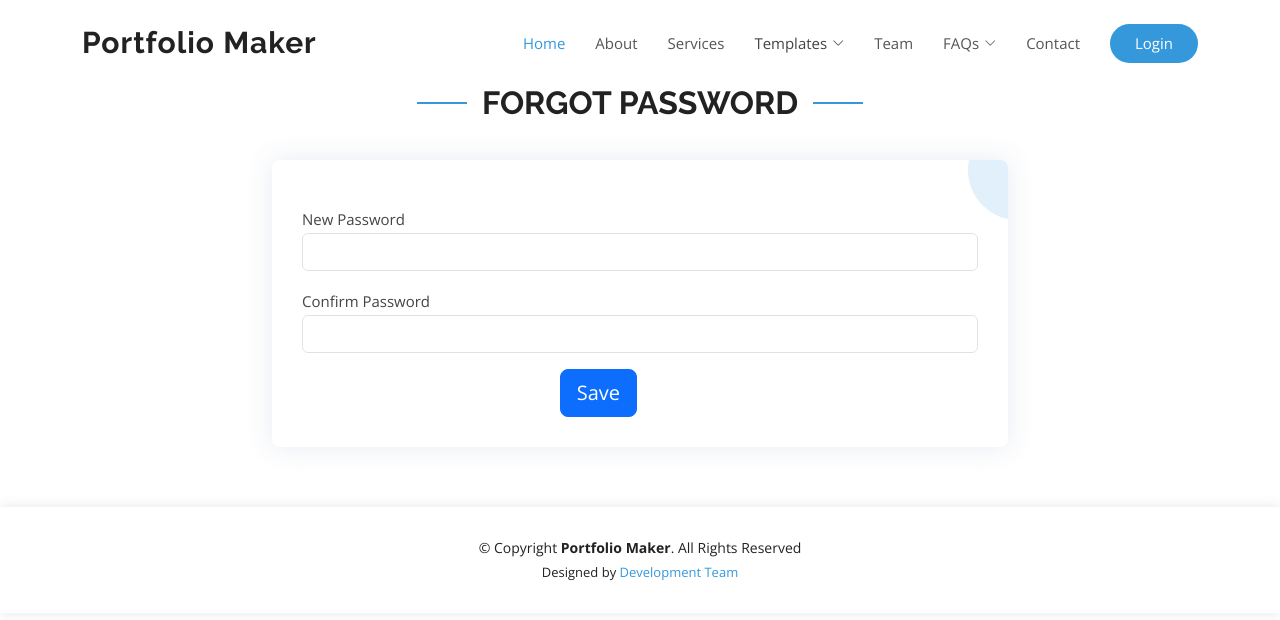
After one commit to Nimisha-Mavar/Portfolio_Maker_BackEnd, a Django app: page /Account/forgot_pass1 in a window 1280 px wide. The commit adds this page. Shown: the top 620 px of the page. Run offline with Django 4.2, Linux system fonts and the light colour scheme; some libraries are stand-ins or nearby versions.

Commit message:
Nidhi/Account/Make_change_password_page

```diff
--- a/Portfolio_Maker/Account/urls.py
+++ b/Portfolio_Maker/Account/urls.py
@@ -4,5 +4,7 @@ from . import views
 urlpatterns = [
     path('login',views.login ,name="Login"),
     path('Register',views.Register, name="Register"),
-    path('Logout',views.logout,name="Logout")
+    path('Logout',views.logout,name="Logout"),
+    path('forgot_password',views.forgot_password,name="forgot_password"),
+    path('forgot_pass1',views.forgot_pass1, name="forgot_pass1")
 ]
--- a/Portfolio_Maker/Account/views.py
+++ b/Portfolio_Maker/Account/views.py
@@ -49,3 +49,9 @@ def login(request):
 def logout(request):
     auth.logout(request)
     return redirect('/')
+
+def forgot_password(request):
+    return render(request, 'forgot_password.html')
+
+def forgot_pass1(request):
+    return render(request, 'forgot_pass1.html')
--- a/Portfolio_Maker/Portfolio_Maker/settings.py
+++ b/Portfolio_Maker/Portfolio_Maker/settings.py
@@ -83,9 +83,9 @@ WSGI_APPLICATION = 'Portfolio_Maker.wsgi.application'
 DATABASES = {
     'default': {
         'ENGINE': 'django.db.backends.postgresql',
-        'NAME': 'Portfolio_Maker',
+        'NAME': 'register',
         'USER': 'postgres',
-        'PASSWORD':'PG12345',
+        'PASSWORD':'nidhi',
         'HOST':'localhost'
     }
 }
--- a/Portfolio_Maker/Template/Login.html
+++ b/Portfolio_Maker/Template/Login.html
@@ -32,7 +32,7 @@
                 <input type="submit" class="btn mb-4 rounded" style="background-color:#3498db;color:#fff;" value="Login">
                   <br>
                  </form>
-                <a class="small text-muted" href="#!">Forgot password?</a>
+                <a href="forgot_password" style="color: #393f81;">Forgot password?</a>
                 <p class="mb-5 pb-lg-2" style="color: #393f81;">Don't have an account?
                   <a href="Register" style="color: #393f81;">Register here</a>
                 </p>
--- /dev/null
+++ b/Portfolio_Maker/Template/forgot_pass1.html
@@ -0,0 +1,64 @@
+{% extends 'Master.html' %}
+{% block content %}
+{% load static %}
+    <!-- ======= Services Section ======= -->
+    <section id="" class="services">
+        <div class="container">
+
+          <div class="section-title" data-aos="fade-up">
+            <h2>Forgot password</h2>
+          </div>
+
+          <div class="row justify-content-center">
+
+            <div id="key" class="col-md-12 col-lg-8 align-items-stretch mb-5 mb-lg-0">
+              <div class="icon-box" data-aos="fade-up" data-aos-delay="100">
+                <h1 class="title fs-2"><a href=""></a></h1>
+                <div class="mb-3">
+                    <label for="formFileMultiple" class="description form-label">New Password</label>
+                    <input class="form-control" type="password" id="formFileMultiple">
+                </div>
+                <div class="mb-3">
+                    <label for="exampleFormControlTextarea1" class="description form-label">Confirm Password</label>
+                    <input class="form-control" type="password" id="formFileMultiple1">
+                </div>
+
+                &nbsp; &nbsp; &nbsp; &nbsp; &nbsp; &nbsp; &nbsp; &nbsp; &nbsp;
+                &nbsp; &nbsp; &nbsp; &nbsp; &nbsp; &nbsp; &nbsp; &nbsp; &nbsp;
+                &nbsp; &nbsp; &nbsp; &nbsp; &nbsp; &nbsp; &nbsp; &nbsp; &nbsp;
+                &nbsp; &nbsp; &nbsp; &nbsp;
+                <button onclick="myFunction()" type="button" class="btn btn-primary btn-lg">Save</button>
+              </div>
+            </div>
+
+            <div id="result" class="col-md-12 col-lg-8 align-items-stretch mb-5 mb-lg-0" style="display:none;">
+              <div class="icon-box" data-aos="fade-up" data-aos-delay="200">
+                <h3 class="title fs-2"><a href="">Keywords</a></h3>
+                <p class="description">Resume Matchies</p>
+                <div class="progress">
+                    <div class="progress-bar" role="progressbar" style="width: 100%;" aria-valuenow="20" aria-valuemin="0" aria-valuemax="100">25%</div>
+                </div>
+                <br>
+                <p class="description">Missing Keywords</p>
+                <ul class="list-group list-group-numbered">
+                    <li class="list-group-item">First item</li>
+                    <li class="list-group-item">Second item</li>
+                    <li class="list-group-item">Third item</li>
+                </ul>
+              </div>
+            </div>
+
+          </div>
+
+        </div>
+      </section><!-- End Services Section -->
+
+  <script>
+    function myFunction() {
+      var x = document.getElementById("result");
+      x.style.display = "block";
+      var y = document.getElementById("key");
+      y.style.display = "none";
+     }
+    </script>
+{% endblock %}
```
Also changed, not shown: Portfolio_Maker/Template/forgot_password.html (added, +135 -0 lines).
